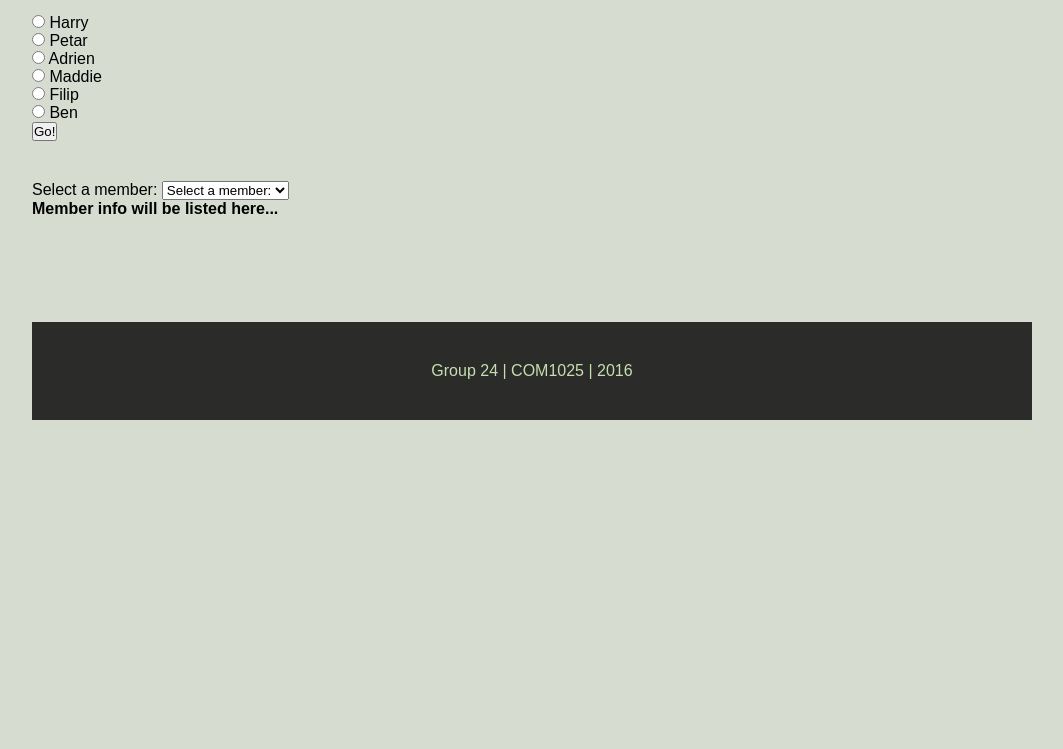
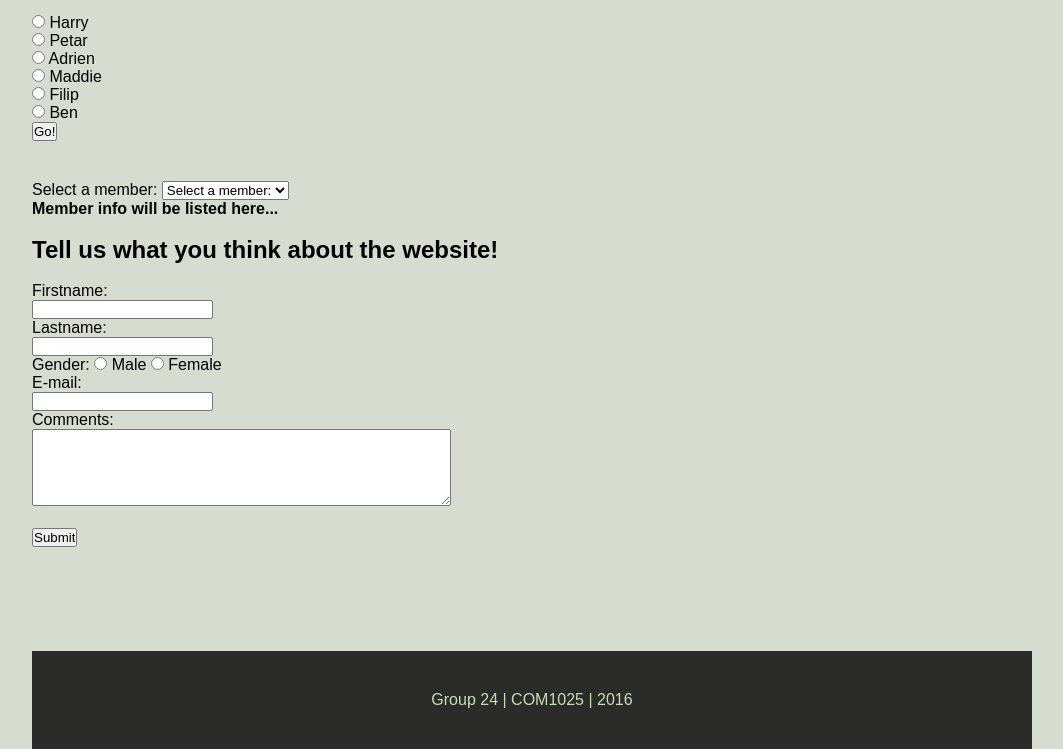
Before and after one commit to luciid3/Group24, a PHP site: page /index.php in a window 1280 px wide. Shown: the part 925-1674 px from the top of the page, without its empty margins (108-1171 px from the left). Before the commit the page ends 1345 px from the top, so only its background shows below. Run offline with PHP 8.4, Linux system fonts and the light colour scheme.

Commit message:
Update index.php

```diff
--- a/Group24/index.php
+++ b/Group24/index.php
@@ -16,7 +16,6 @@
 
 	$cookie_name = "lastPage";
 	$cookie_value = $cookieInfo['home'];
-
 	setcookie($cookie_name, $cookie_value, time() + (86400 * 15), "/"); //Set for use across whole website
 
 
@@ -242,6 +241,23 @@
                 <div id="txtHint"><b>Member info will be listed here...</b></div>
 		</div>
 
+		<br>
+		<h2>Tell us what you think about the website!</h2><br>
+
+		<form action="details.php" method="post">
+			Firstname:<br>
+			<input type="text" name="firstname"/><br>
+			Lastname:<br>
+			<input type="text" name="lastname"><br>
+			Gender:
+			<input type="radio"> Male
+			<input type="radio"> Female<br>
+			E-mail:<br>
+			<input type="text" name="email"><br>
+			Comments:<br>
+			<textarea rows="5" cols="50" name="comment"></textarea><br><br>
+			<input type="submit">
+
 
 		<!--Output which page was last visited by accessing the value of the cookie-->
 		<!--This uses a website-wide cookie to determine which page was most recently visted by this user-->
```
